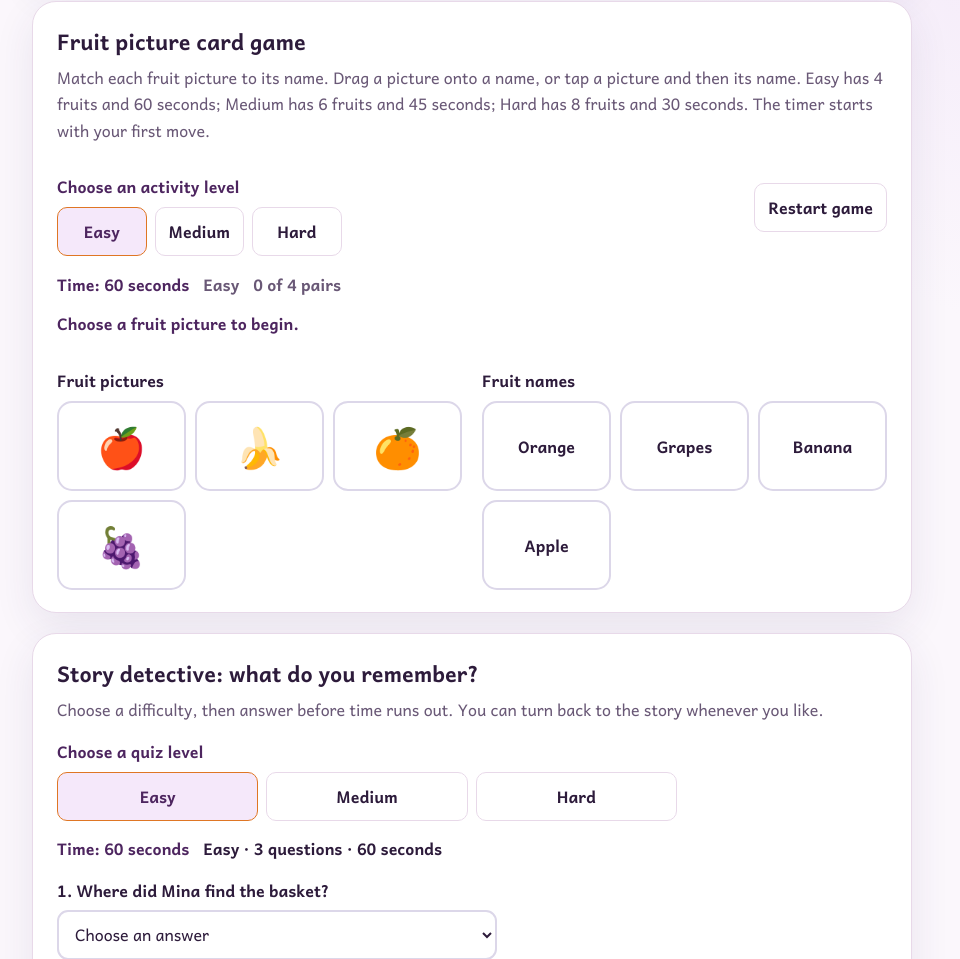
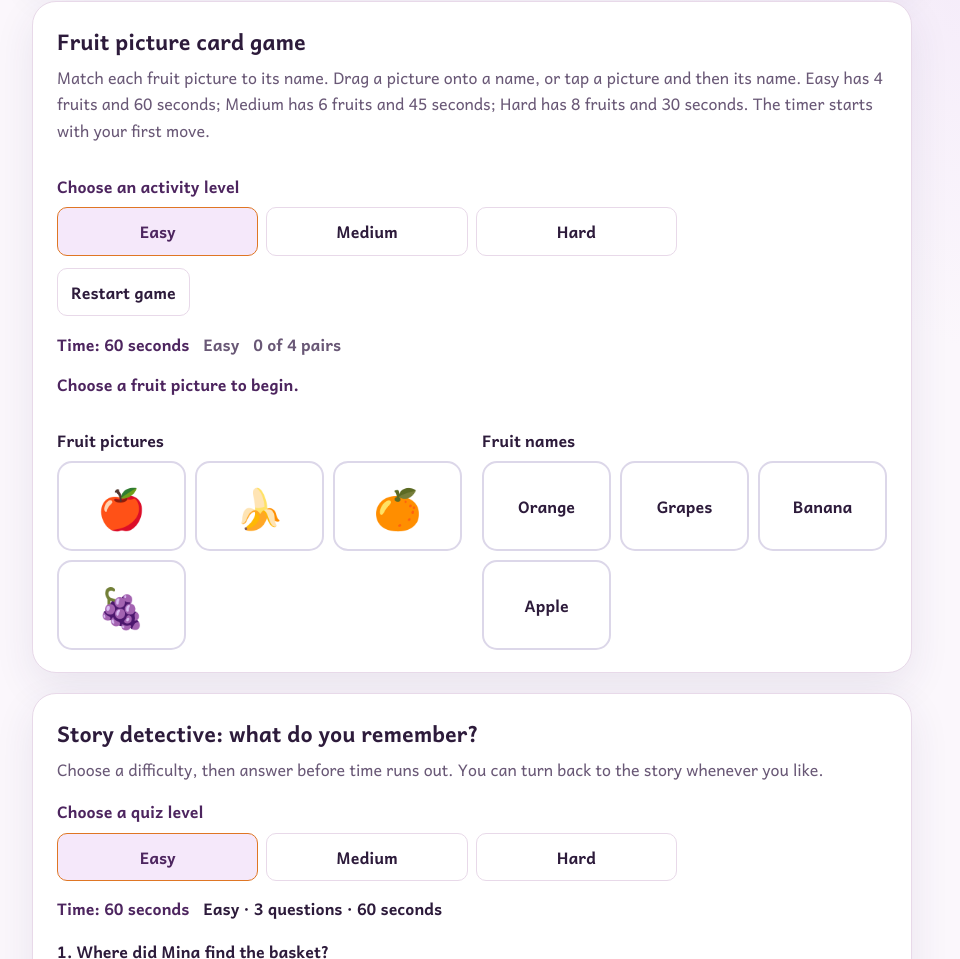
Before and after one commit to sallyazar-cloud/Modulo, a plain HTML site: page reading/basket-of-fruits.html in a window 1280 px wide. Shown: the part 1202-2161 px from the top of the page, without its empty margins (168-1128 px from the left). Drawn offline with Linux system fonts and the light colour scheme.

Commit message:
Update basket-of-fruits.html

```diff
--- a/reading/basket-of-fruits.html
+++ b/reading/basket-of-fruits.html
@@ -89,6 +89,7 @@
     .fruit-game h2 { margin-bottom: 4px; font-size: 1.35rem; }
     .fruit-game-intro { margin-bottom: 16px; color: var(--muted); }
     .game-toolbar { display: flex; flex-wrap: wrap; align-items: center; justify-content: space-between; gap: 12px; margin-bottom: 15px; }
+    .difficulty-picker-group { flex: 1 1 100%; }
     .difficulty-picker { display: grid; grid-template-columns: repeat(3, minmax(0, 1fr)); gap: 8px; width: min(100%, 620px); }
     .difficulty-button, .game-reset { min-height: 42px; padding: 10px 13px; border: 1px solid var(--line); border-radius: 10px; background: #fff; font-weight: 700; cursor: pointer; }
     .difficulty-button[aria-pressed="true"] { border-color: var(--purple); background: var(--lilac); color: var(--purple-dark); }
```
